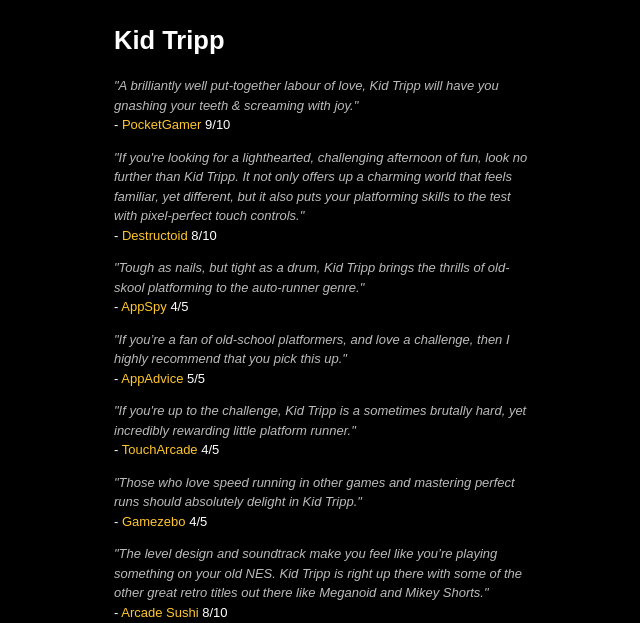
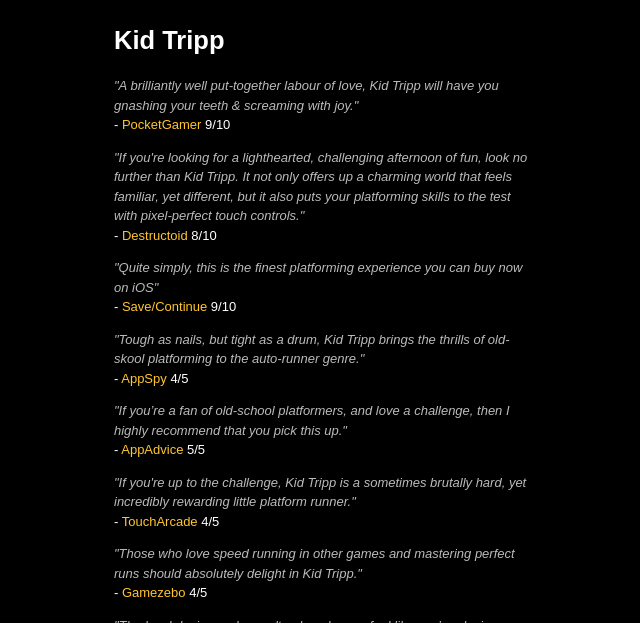
Before and after one commit to pixelpowa/pixelpowa.github.io, a Jekyll site: the page built from games.html, in a window 1280 px wide and 900 px high, scrolled down 367 px, cut to the strip 0-623 px from the top of the window. Shown: the whole strip, without its empty margins (316-956 px from the left). Built offline with Jekyll 4.4.1, drawn with Linux system fonts in a browser that asks for light colours; some web fonts are replaced.

Commit message:
Updated games.html

```diff
--- a/games.html
+++ b/games.html
@@ -13,6 +15,10 @@
         <p>
             <i style='color: #bbb;'>"If you're looking for a lighthearted, challenging afternoon of fun, look no further than Kid Tripp. It not only offers up a charming world that feels familiar, yet different, but it also puts your platforming skills to the test with pixel-perfect touch controls."</i>
             <br/>- <a href='http://www.destructoid.com/review-kid-tripp-259323.phtml'>Destructoid</a> 8/10
+        </p>
+        <p>
+            <i style='color: #bbb;'>"Quite simply, this is the finest platforming experience you can buy now on iOS"</i>
+          <br/>- <a href='http://www.savecontinue.com/2013/08/review-kid-tripp/'>Save/Continue</a> 9/10
         </p>
         <p>
             <i style='color: #bbb;'>"Tough as nails, but tight as a drum, Kid Tripp brings the thrills of old-skool platforming to the auto-runner genre."</i>
```
Also changed, not shown: other parts of games.html (+2 -0 lines).
